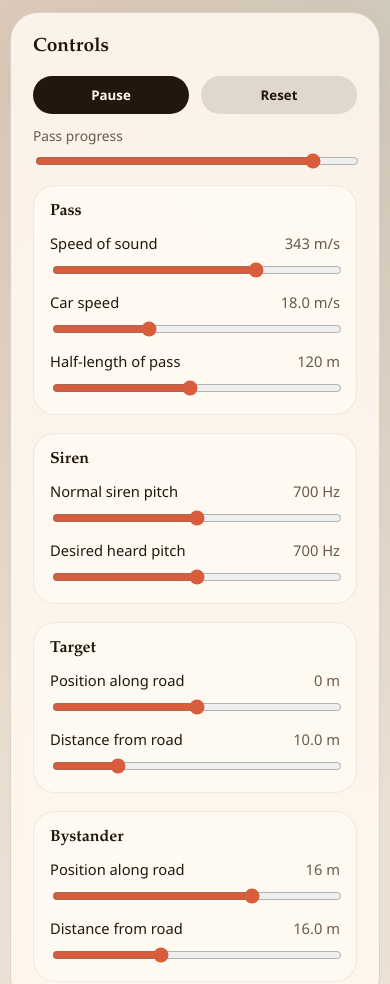
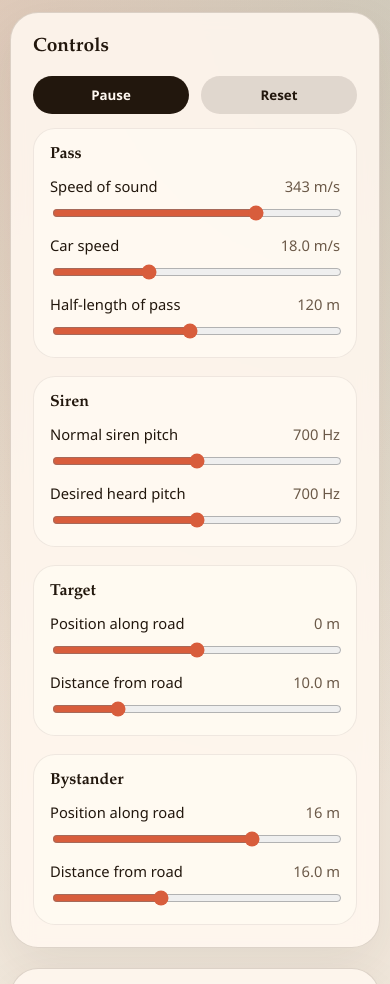
Before and after one commit to christullier/doppler-prank, a plain HTML site: page index.html in a window 390 px wide. Shown: the top 984 px of the page. Drawn offline with Linux system fonts and the light colour scheme.

Commit message:
Polish audio controls and scene interactions

```diff
--- a/app.js
+++ b/app.js
@@ -111,7 +111,6 @@ const state = { ...initialControlState };
 state.progress = 0.5;
 state.playing = true;
 
-const progressInput = document.getElementById("progress");
 const playToggle = document.getElementById("play-toggle");
 const resetButton = document.getElementById("reset");
 const controlGroups = document.getElementById("control-groups");
@@ -1325,7 +1324,6 @@ async function resetSimulation() {
 }
 
 function render() {
-  progressInput.value = String(Math.round(state.progress * 1000));
   const snapshot = currentSnapshot();
   const samples = sampleSeries();
 
@@ -1350,11 +1348,6 @@ function tick() {
 
   requestAnimationFrame(tick);
 }
-
-progressInput.addEventListener("input", () => {
-  state.progress = Number(progressInput.value) / 1000;
-  render();
-});
 
 sceneCanvas.addEventListener("pointerdown", (event) => {
   resizeCanvas(sceneCanvas);
--- a/index.html
+++ b/index.html
@@ -17,10 +17,6 @@
           <div class="transport">
             <button id="play-toggle" type="button">Pause</button>
             <button id="reset" type="button" class="secondary">Reset</button>
-            <label class="transport-scrub">
-              <span>Pass progress</span>
-              <input id="progress" type="range" min="0" max="1000" value="500" />
-            </label>
           </div>
 
           <div id="control-groups" class="control-groups"></div>
--- a/styles.css
+++ b/styles.css
@@ -292,7 +292,7 @@ li {
 
 .transport {
   display: grid;
-  grid-template-columns: auto auto 1fr;
+  grid-template-columns: 1fr 1fr;
   gap: 12px;
   align-items: center;
   padding: 18px 0 14px;
@@ -311,16 +311,6 @@ button {
 button.secondary {
   background: rgba(34, 23, 13, 0.12);
   color: var(--ink);
-}
-
-.transport-scrub {
-  display: grid;
-  gap: 6px;
-}
-
-.transport-scrub span {
-  font-size: 0.86rem;
-  color: var(--muted);
 }
 
 .control-groups {
@@ -592,14 +582,6 @@ canvas {
     padding-top: 12px;
   }
 
-  .transport {
-    grid-template-columns: 1fr 1fr;
-  }
-
-  .transport-scrub {
-    grid-column: 1 / -1;
-  }
-
   .stats-grid {
     grid-template-columns: 1fr 1fr;
   }
```
